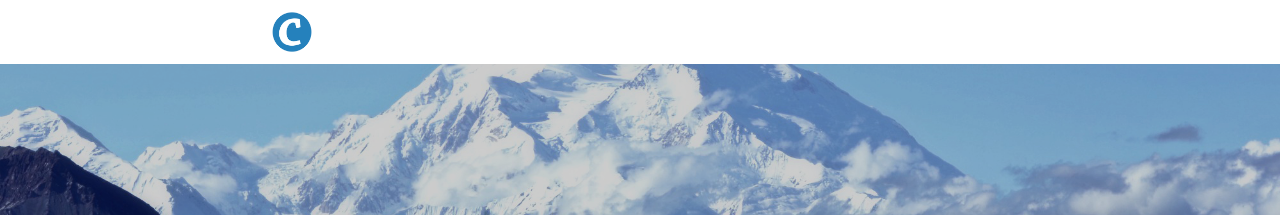
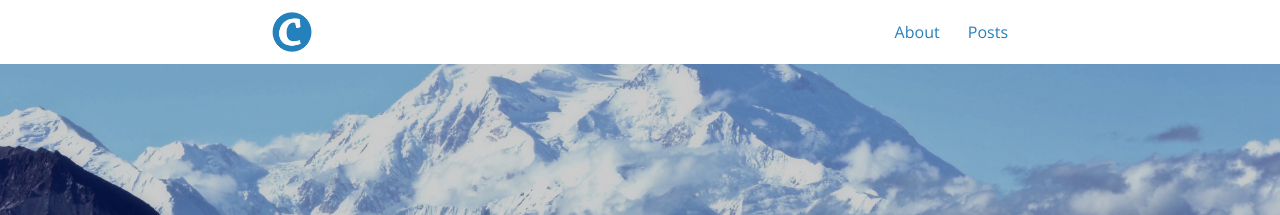
Before and after one commit to ryul99/ryul99.github.io, a Jekyll site: the page built from index.html, in a window 1280 px wide. Shown: the top 215 px of the page. Built offline with Jekyll 4.4.1, drawn with Linux system fonts in a browser that asks for light colours; nearby versions of some CDN libraries; the list of posts is cut into pages by our own code.

Commit message:
fix header bar bug - make _data

```diff
--- a/_config.yml
+++ b/_config.yml
@@ -43,15 +43,6 @@ jekyll-archives:
 
 # Disqus comments
 # disqus_shortname: bencentra
-
-# header bar
-header-bar:
-  - About:
-    - url: '/about/'
-    - title: 'About'
-  - Posts:
-    - url: '/category/'
-    - title: 'Posts'
 
 # Google analytics
 ga_tracking_id: "UA-141055984-1"
--- /dev/null
+++ b/_data/header-bar.yml
@@ -0,0 +1,4 @@
+- title: 'About'
+  url: '/about/'
+- title: 'Posts'
+  url: '/category/'
--- a/_includes/header.html
+++ b/_includes/header.html
@@ -12,7 +12,7 @@
     </a>
     <nav role="navigation">
       <ul id="js-navigation-menu" class="navigation-menu show">
-        {% for page in site.header-bar %}
+        {% for page in site.data.header-bar %}
           <li class="nav-link"><a href="{{ page.url | prepend: site.baseurl }}">{{ page.title }}</a>
         {% endfor %}
       </ul>
```
Also changed, not shown: 8 other files.
